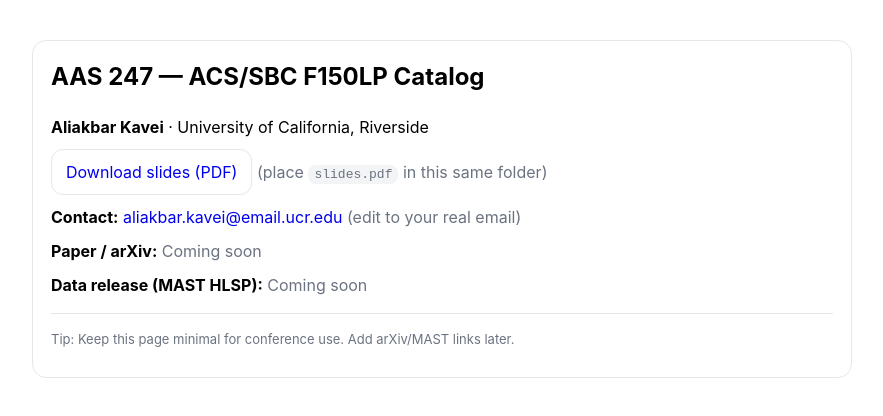
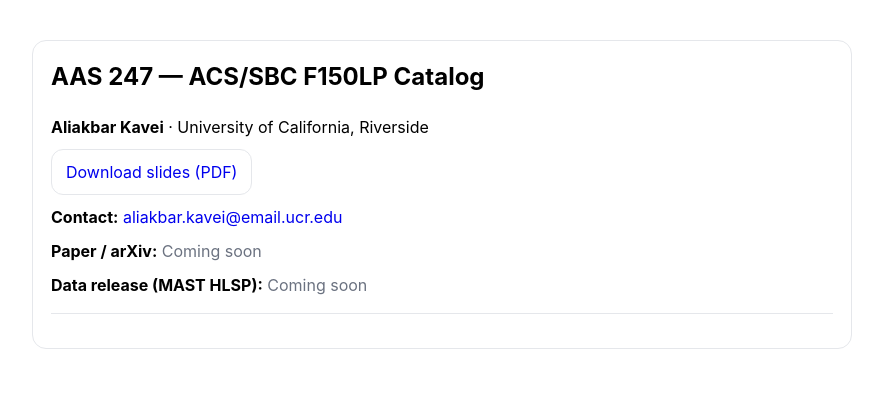
Before and after one commit to AliakbarKavei/aas247-fuel, a plain HTML site: page index.html in a window 1280 px wide. Shown: the whole page, without its empty margins (198-1081 px from the left). Drawn offline with Linux system fonts and the light colour scheme.

Commit message:
Update title and remove unnecessary text in index.html

```diff
--- a/index.html
+++ b/index.html
@@ -3,7 +3,9 @@
 <head>
   <meta charset="utf-8" />
   <meta name="viewport" content="width=device-width, initial-scale=1" />
-  <title>AAS 247 — F150LP (ACS/SBC) Catalog</title>
+  <title>AAS 247 — The Far-Ultraviolet Extragalactic Legacy (FUEL) Survey:
+Hubble Far-UV Images and Catalogs of the Extragalactic Legacy
+Fields</title>
   <style>
     body { font-family: -apple-system, BlinkMacSystemFont, "Segoe UI", Arial, sans-serif; line-height: 1.5; max-width: 820px; margin: 40px auto; padding: 0 16px; }
     .card { border: 1px solid #e5e7eb; border-radius: 14px; padding: 18px 18px; }
@@ -25,13 +27,13 @@
 
     <div class="row">
       <a class="btn" href="slides.pdf">Download slides (PDF)</a>
-      <span class="muted"> (place <code>slides.pdf</code> in this same folder)</span>
+      <span class="muted"> </span>
     </div>
 
     <div class="row">
       <b>Contact:</b>
       <a href="mailto:aliakbar.kavei@email.ucr.edu?subject=AAS247%20F150LP%20catalog%20talk">aliakbar.kavei@email.ucr.edu</a>
-      <span class="muted"> (edit to your real email)</span>
+      <span class="muted"> </span>
     </div>
 
     <div class="row">
@@ -45,7 +47,7 @@
     <hr style="border:none;border-top:1px solid #e5e7eb;margin:16px 0;">
 
     <div class="row muted" style="font-size: 13px;">
-      Tip: Keep this page minimal for conference use. Add arXiv/MAST links later.
+
     </div>
   </div>
 </body>
```
